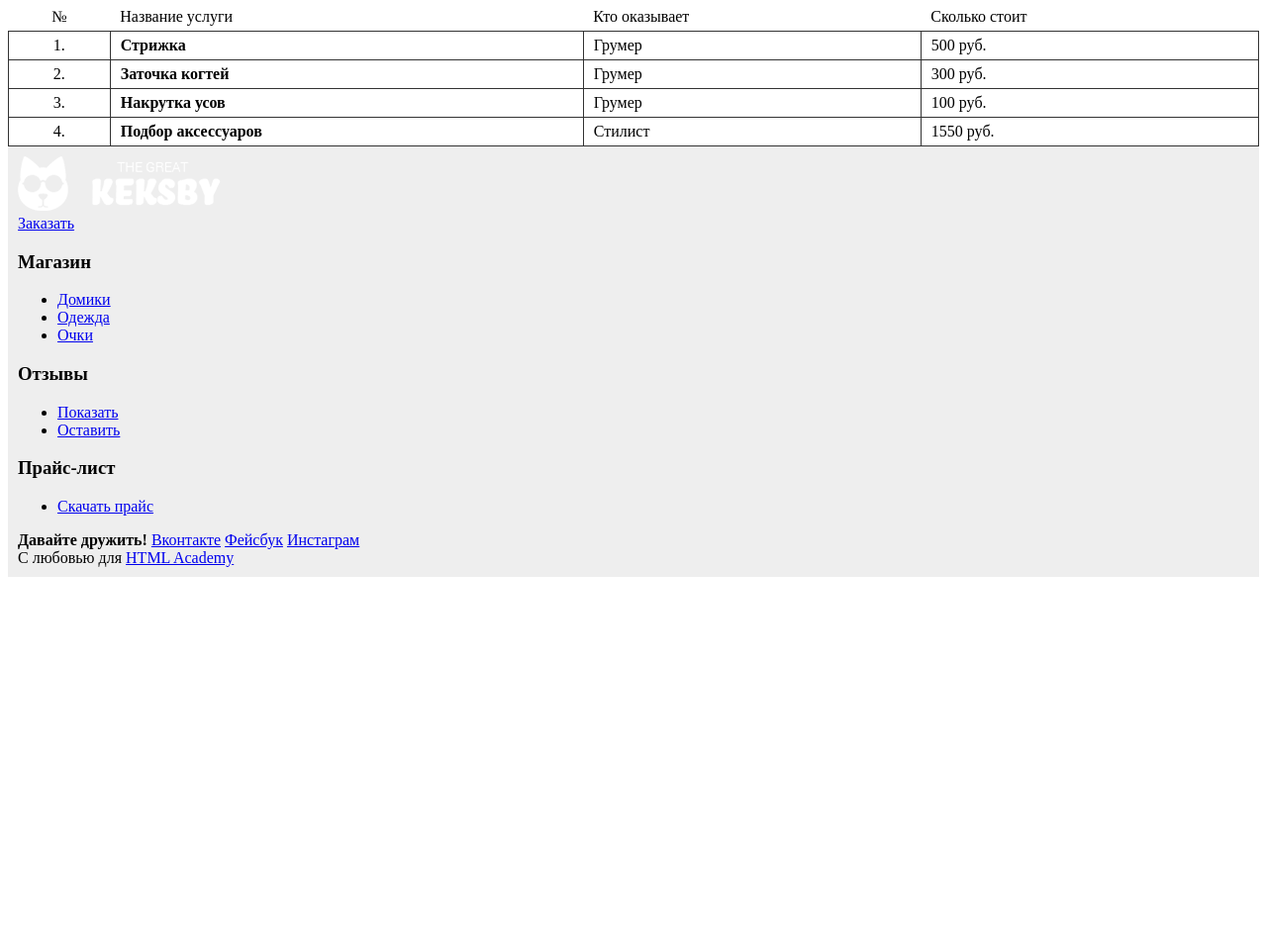
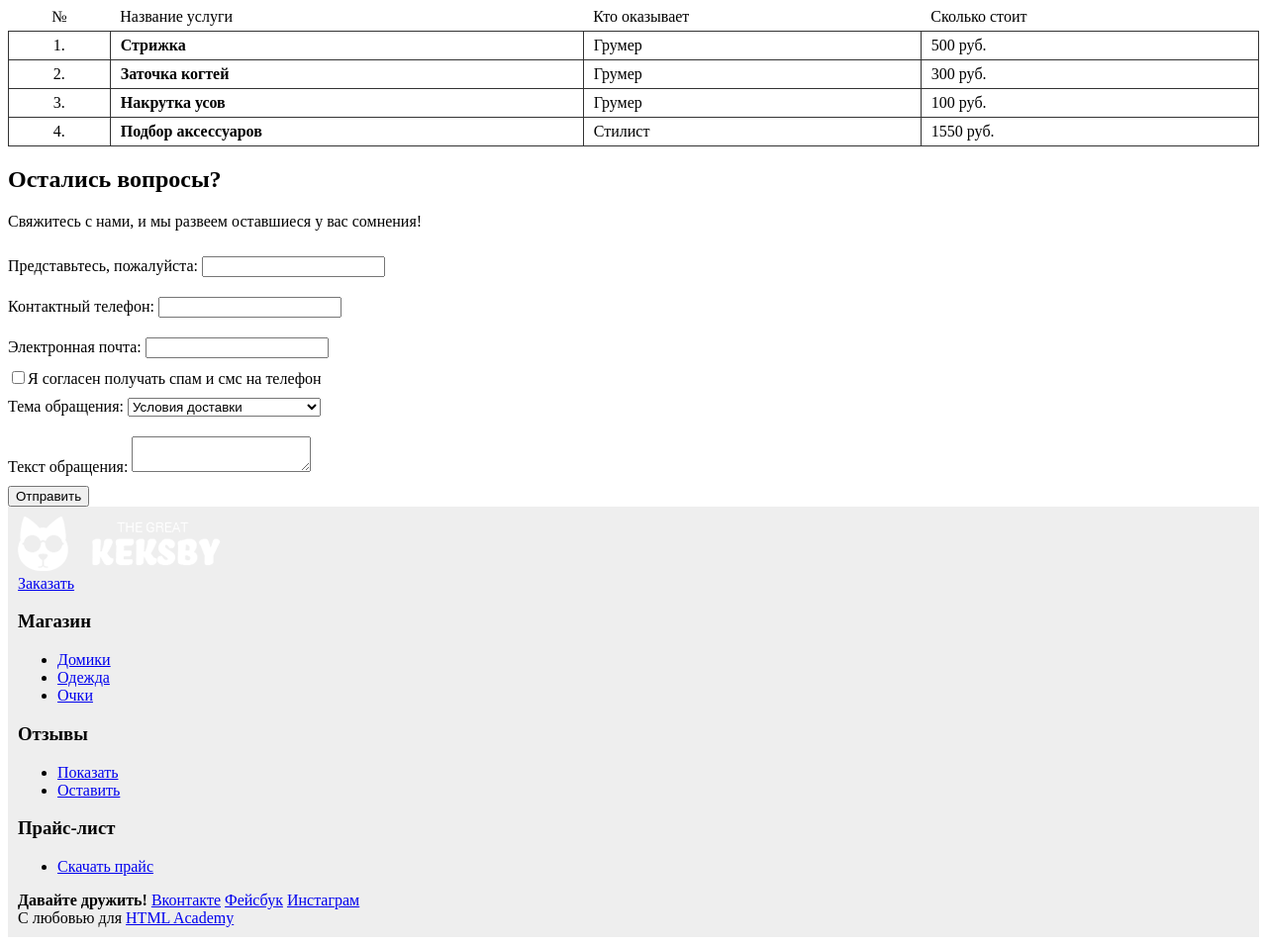
Before and after one commit to AlexLychev/Keksby, a plain HTML site: page index.html in a window 1280 px wide. Shown: the part 2197-3152 px from the top of the page at 99% size. Before the commit the page ends 2788 px from the top, so only its background shows below. Drawn offline with Linux system fonts and the light colour scheme.

Commit message:
unit 5 finished

```diff
--- a/css/style.css
+++ b/css/style.css
@@ -9,52 +9,18 @@ body {
     background-color: #eeeeee;
 }
 
-.header-top {
-
-}
-
-.header-logo {
-
-}
-.main-nav {
-
-}
-
-.promo {
-
-}
-
-.feature {
-
-}
-
-.feature-item {
-
-}
-
-.cat-reference {
-
-}
-
-.reviews {
-
-}
-
-.reviews-list {
-
-}
-
-.popular-and-price {
-
-}
-
-.popular-items {
-
-}
-
-.catalog-item {
-
-}
+.header-top {}
+.header-logo {}
+.main-nav {}
+.promo {}
+.feature {}
+.feature-item {}
+.cat-reference {}
+.reviews {}
+.reviews-list {}
+.popular-and-price {}
+.popular-items {}
+.catalog-item {}
 
 .price-list {
     width: 100%;
@@ -68,35 +34,27 @@ body {
 
 .price-list td { border: 1px solid #333333 }
 
-.price-list th,
-.price-list td {
-    padding: 5px 10px;
-}
+.price-list th, .price-list td { padding: 5px 10px }
 
 .price-list .price-number { text-align: center }
+
 .price-list .price-name { font-weight: bold }
+
+.feedback {}
+.feedback-tip {}
+.feedback-form {}
+.feedback-form-group { padding: 10px 0 10px 0 }
+.checkbox-area {}
+input[type="submit"] {}
+.btn {}
 
 .page-footer {
     padding: 10px;
     background-color: #eeeeee;
 }
 
-.footer-top {
-
-}
-
-.footer-middle {
-
-}
-
-.footer-menu {
-
-}
-
-.footer-bottom {
-
-}
-
-.footer-social {
-
-}
+.footer-top {}
+.footer-middle {}
+.footer-menu {}
+.footer-bottom {}
+.footer-social {}
--- a/index.html
+++ b/index.html
@@ -144,6 +144,44 @@
         </div>
 
 
+        <div class="feedback">
+            <h2>Остались вопросы?</h2>
+            <p class="feedback-tip">Свяжитесь с нами, и мы развеем оставшиеся у вас сомнения!</p>
+            <form class="feedback-form" action="/keksby-mail" method="post">
+                <div class="feedback-form-group">
+                    <label for="fullname">Представьтесь, пожалуйста:</label>
+                    <input type="text" name="fullname" id="fullname">
+                </div>
+                <div class="feedback-form-group">
+                    <label for="phone">Контактный телефон:</label>
+                    <input type="text" name="phone" id="phone">
+                </div>
+                <div class="feedback-form-group">
+                    <label for="email">Электронная почта:</label>
+                    <input type="text" name="email" id="email">
+                </div>
+                <div class="checkbox-area">
+                    <label>
+                        <input type="checkbox" name="subscription">Я согласен получать спам и смс на телефон
+                    </label>
+                </div>
+                <div class="feedback-form-group">
+                    <label for="topic">Тема обращения:</label>
+                    <select name="topic" id="topic">
+                        <option value="1">Условия доставки</option>
+                        <option value="2">Возврат товара</option>
+                        <option value="3">Жалоба в Роспотребнадзор</option>
+                    </select>
+                </div>
+                <div class="feedback-form-group">
+                    <label for="message">Текст обращения:</label>
+                    <textarea name="message" id="message"></textarea>
+                </div>
+                <input class="btn" type="submit" value="Отправить">
+            </form>
+        </div>
+
+
         <div class="page-footer">
             <div class="footer-top">
                 <div class="footer-logo">
```
